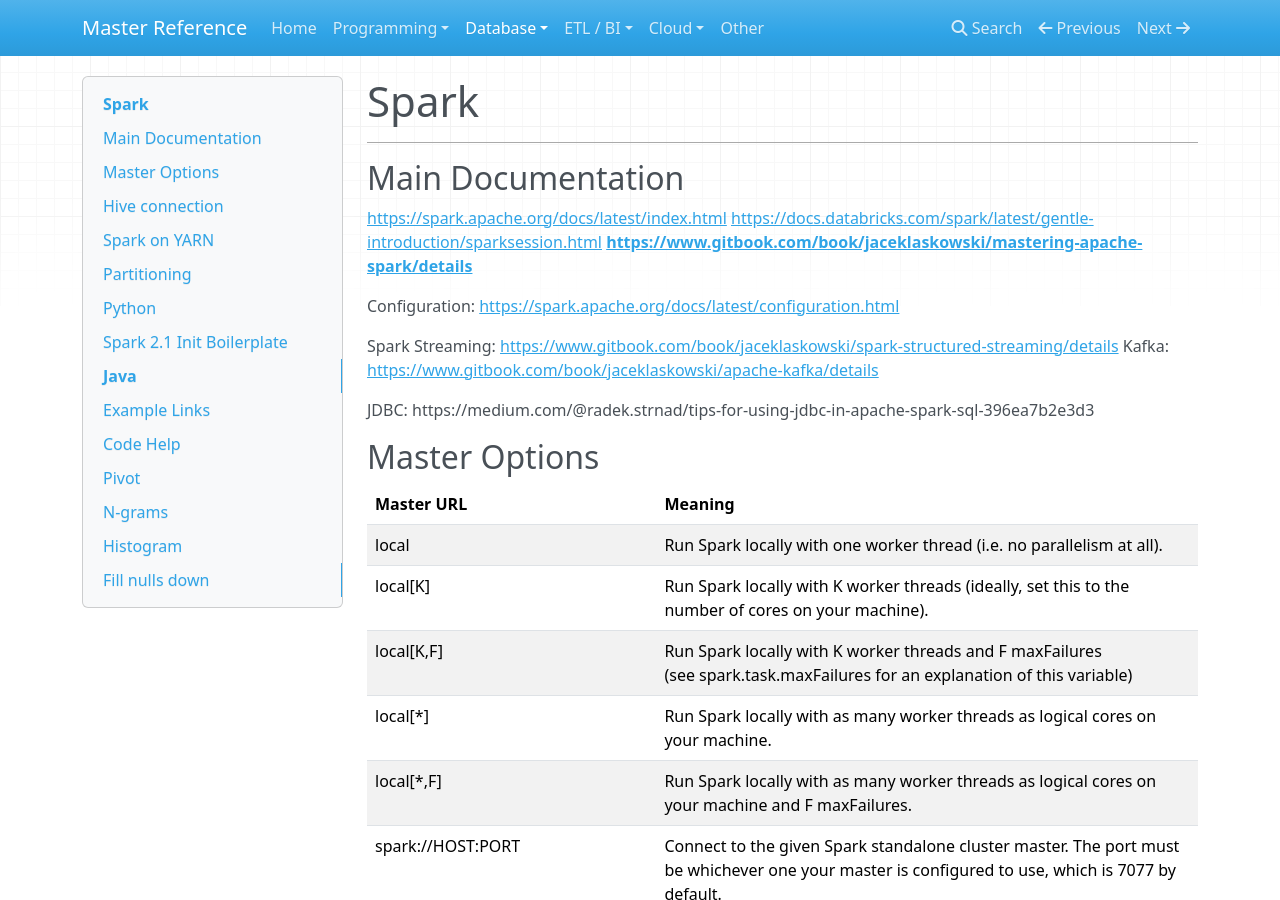
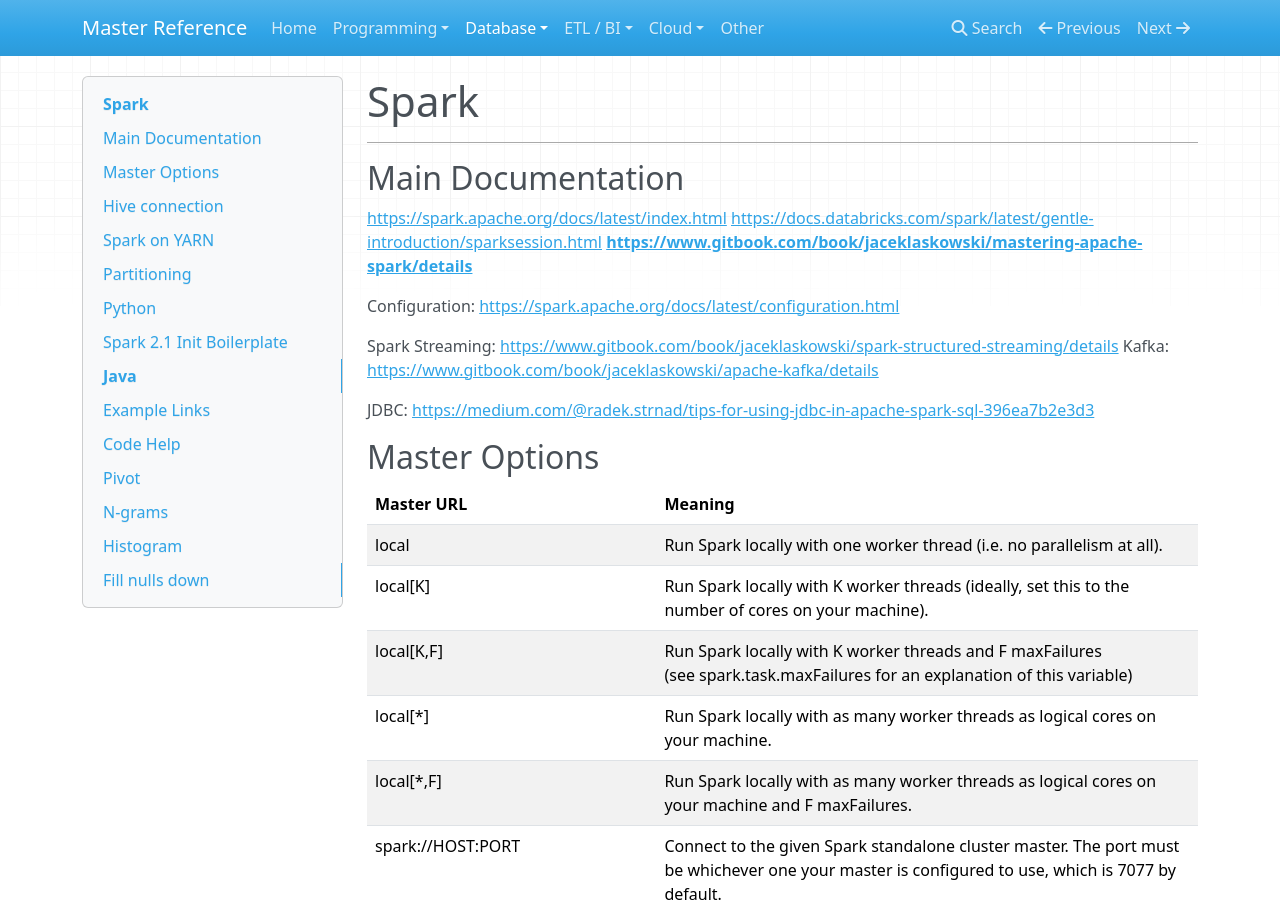
Before and after one commit to flarco/ref-docs, an MkDocs documentation site: the page built from docs/database/spark.md, in a window 1280 px wide and 900 px high. Built offline with MkDocs 1.6.1, drawn with Linux system fonts in a browser that asks for light colours; nearby versions of some CDN libraries; old or Windows-style settings are respelled for this version of MkDocs.

````diff
--- a/docs/database/spark.md
+++ b/docs/database/spark.md
@@ -13,12 +13,12 @@ Configuration: [https://spark.apache.org/docs/latest/configuration.html](https:/
 Spark Streaming: [https://www.gitbook.com/book/jaceklaskowski/spark-structured-streaming/details](https://www.gitbook.com/book/jaceklaskowski/spark-structured-streaming/details)
 Kafka: [https://www.gitbook.com/book/jaceklaskowski/apache-kafka/details](https://www.gitbook.com/book/jaceklaskowski/apache-kafka/details)
 
-JDBC: https://medium.com/@radek.strnad/tips-for-using-jdbc-in-apache-spark-sql-396ea7b2e3d3
+JDBC: <https://medium.com/@radek.strnad/tips-for-using-jdbc-in-apache-spark-sql-396ea7b2e3d3>
 
 ## Master Options
 
 | Master URL                      | Meaning                                                                                                                                                                                                                                                                                                   |
-|---------------------------------|-----------------------------------------------------------------------------------------------------------------------------------------------------------------------------------------------------------------------------------------------------------------------------------------------------------|
+| ------------------------------- | --------------------------------------------------------------------------------------------------------------------------------------------------------------------------------------------------------------------------------------------------------------------------------------------------------- |
 | local                           | Run Spark locally with one worker thread (i.e. no parallelism at all).                                                                                                                                                                                                                                    |
 | local[K]                        | Run Spark locally with K worker threads (ideally, set this to the number of cores on your machine).                                                                                                                                                                                                       |
 | local[K,F]                      | Run Spark locally with K worker threads and F maxFailures (see spark.task.maxFailures for an explanation of this variable)                                                                                                                                                                                |
@@ -69,7 +69,6 @@ Set the keys `spark.yarn.keytab` and `spark.yarn.principal` appropriately.
 ### Spark 1.6
 
 ```python
-
 from pyspark import SparkContext
 from pyspark.sql import SQLContext
 from pyspark.sql import HiveContext
@@ -296,8 +295,6 @@ for col in dec_cols:
   )
 
 #
-
-
 ```
 
 ## Spark 2.1 Init Boilerplate
@@ -380,12 +377,12 @@ import_list = \
 SCHEM1.TABLE2
 '''.splitlines()
 sqoop.to_hive_all(dbs['DBNAME'], import_list=import_list, tgt_schema='schema')
-
 ```
 
 # Java
 
 ## Example Links
+
 [https://stackoverflow.com/questions/22298192/how-to-run-a-spark-java-program](https://stackoverflow.com/questions/22298192/how-to-run-a-spark-java-program)
 
 [https://github.com/mahmoudparsian/data-algorithms-book/blob/master/misc/how-to-submit-spark-job-to-yarn-from-java-code.md](https://github.com/mahmoudparsian/data-algorithms-book/blob/master/misc/how-to-submit-spark-job-to-yarn-from-java-code.md)
@@ -419,7 +416,6 @@ Two hurdles:
 Solution is [Shadow](https://github.com/johnrengelman/shadow)
 
 #### Successful build.gradle
-
 
 ```javascript
 group 'de.techdev.example'
````
